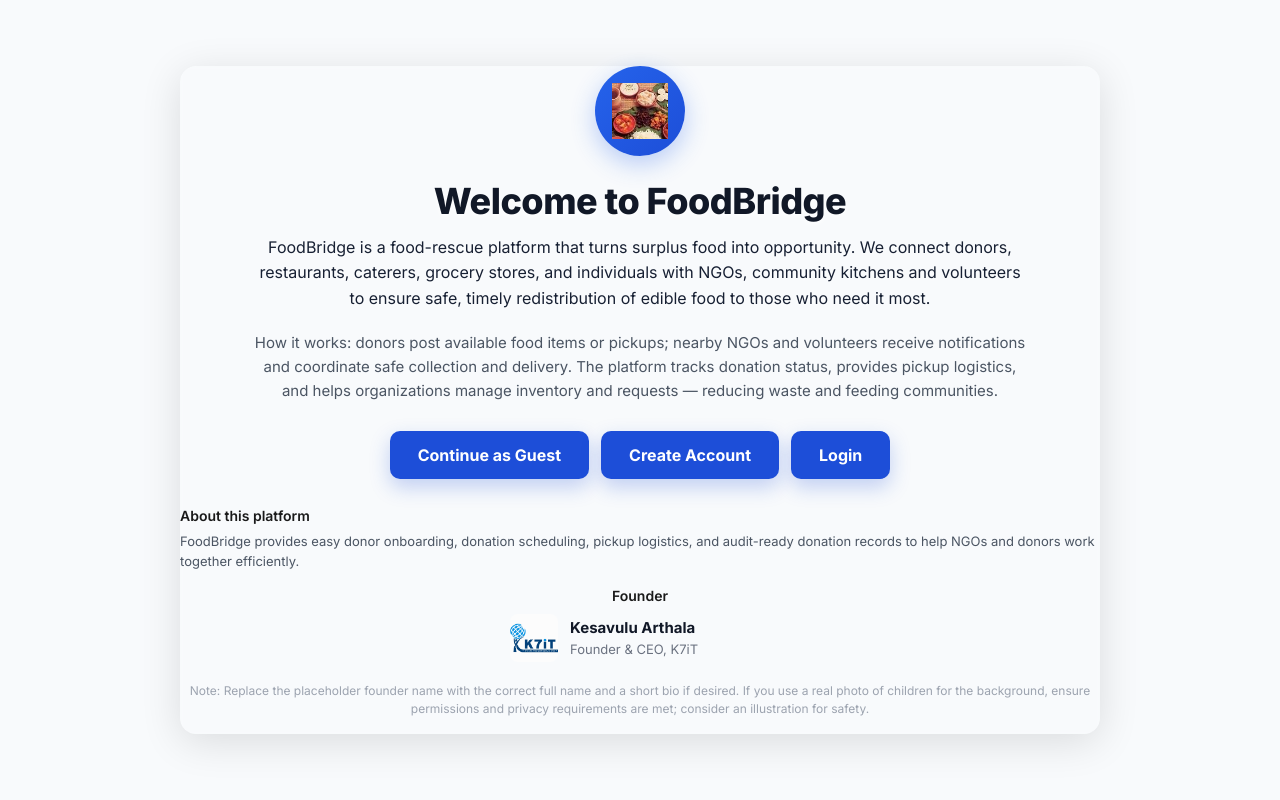
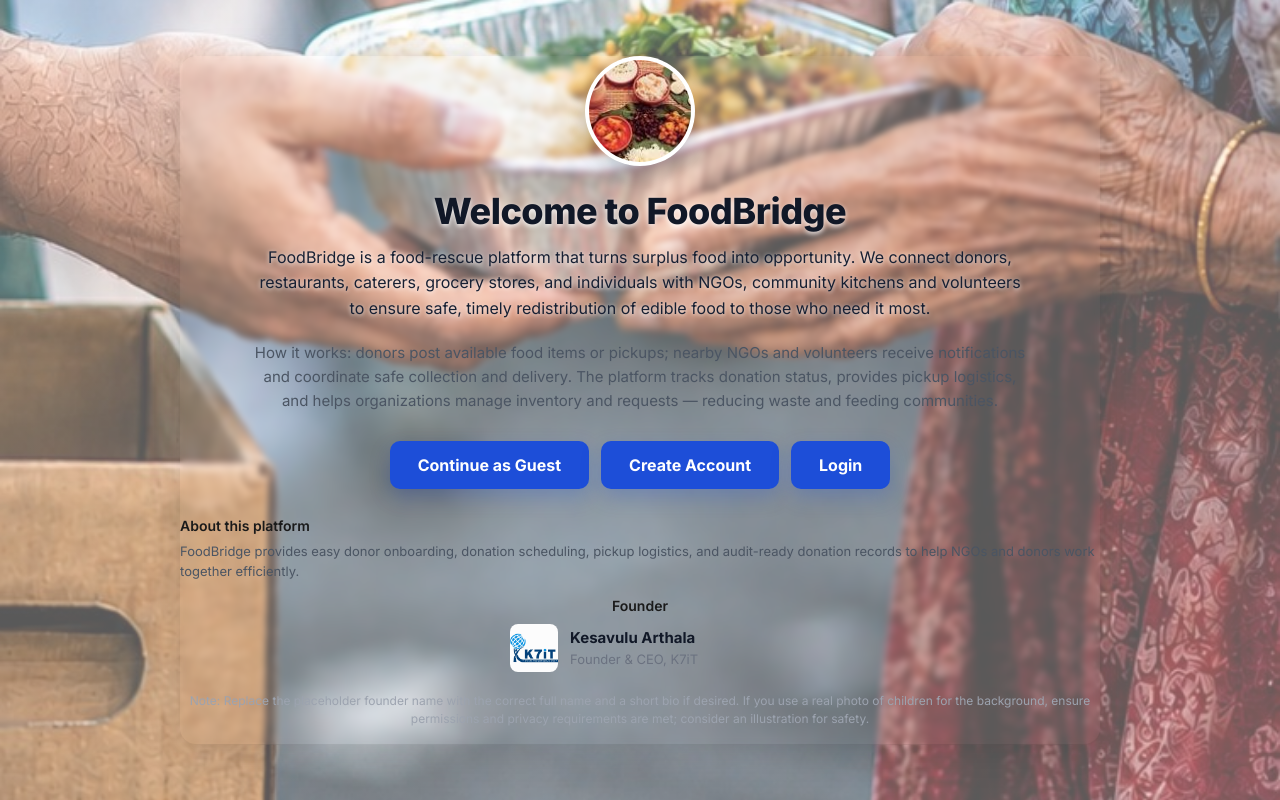
Before and after one commit to likithknp/food-rescue-UI, a React (Vite) app: page / in a window 1280 px wide. Built offline with nearby package versions, Linux system fonts and the light colour scheme.

Commit message:
Changes in welcome page - adding background image

```diff
--- a/src/pages/Welcome.jsx
+++ b/src/pages/Welcome.jsx
@@ -12,8 +12,16 @@ function Welcome() {
                 justifyContent: "center",
                 padding: "40px 20px",
                 boxSizing: "border-box",
-                /* Removed background image per request - use a neutral light background like the Login page */
-                backgroundColor: "#F8FAFC",
+                // Use an external placeholder image (Unsplash). Replace with your own public image path if available.
+                backgroundImage: `
+  linear-gradient(
+    rgba(255, 255, 255, 0.35),
+    rgba(255, 255, 255, 0.35)
+  ),
+  url("/food-rescue.jpeg")`,
+                backgroundSize: "cover",
+                backgroundPosition: "center",
+                backgroundRepeat: "no-repeat",
                 textAlign: "center"
             }}
         >
@@ -36,33 +44,23 @@ function Welcome() {
             >
                 <div
                     style={{
-                        width: "90px",
-                        height: "90px",
+                        width: "110px",
+                        height: "110px",
                         margin: "0 auto 24px",
                         borderRadius: "50%",
-                        /* allow the square image to overflow the circular badge */
-                        overflow: "visible",
-                        position: "relative",
-                        background: "linear-gradient(135deg, #2563EB 0%, #1D4ED8 100%)",
-                        display: "flex",
-                        justifyContent: "center",
-                        alignItems: "center",
-                        boxShadow: "0 8px 24px rgba(37, 99, 235, 0.3)",
+                        overflow: "hidden",
+                        backgroundColor: "#fff",
+                        boxShadow: "0 6px 18px rgba(0,0,0,0.20)",
+                        border: "4px solid rgba(255,255,255,0.95)",
                     }}
                 >
                     <img
                         src="/food-donation.jpeg"
                         alt="Food donation"
                         style={{
-                            width: 56,
-                            height: 56,
-                            objectFit: "cover",
-                            borderRadius: 0,
-                            position: "absolute",
-                            left: "50%",
-                            top: "50%",
-                            transform: "translate(-50%, -50%)",
-                            zIndex: 2,
+                            width: "100%",
+                            height: "100%",
+                             objectFit: "cover",
                         }}
                     />
                 </div>
```
